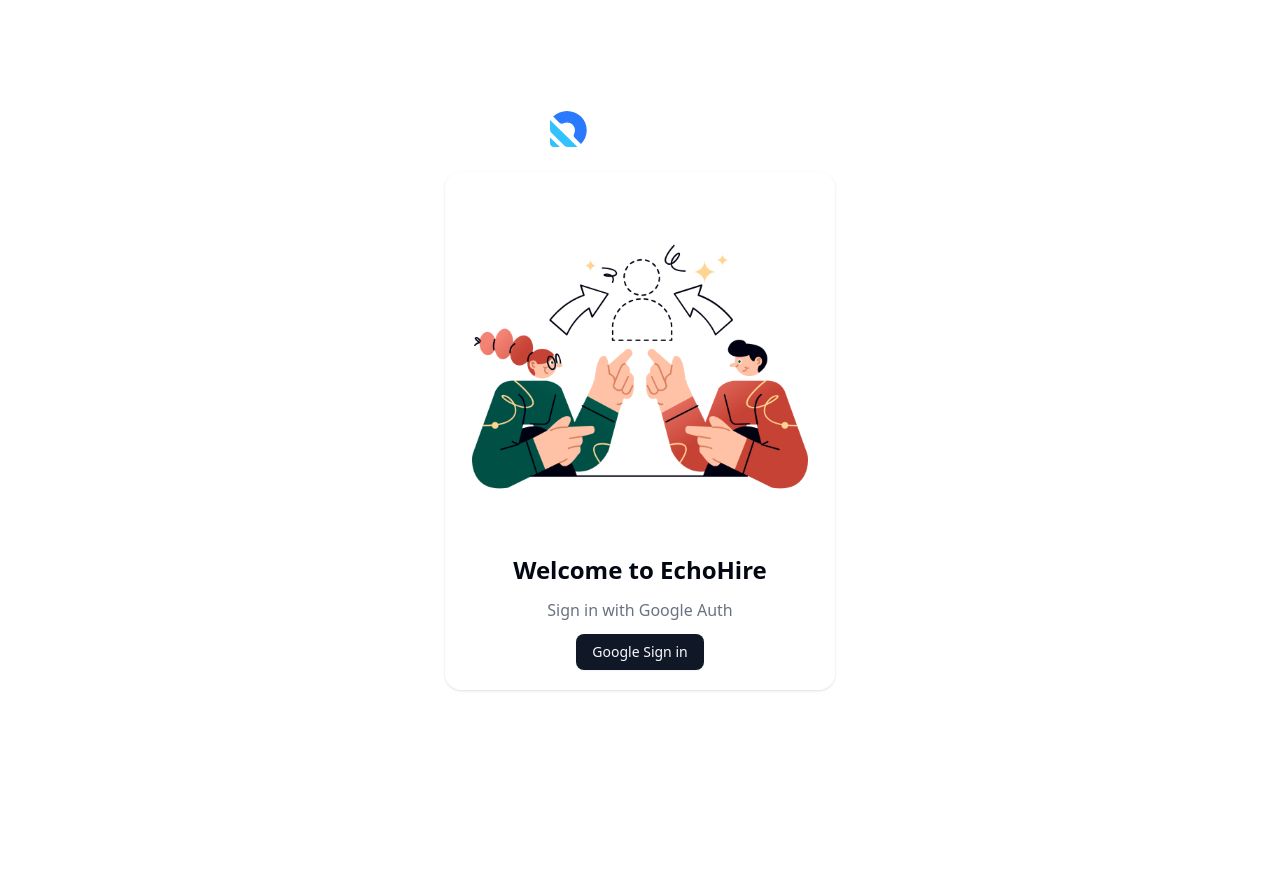
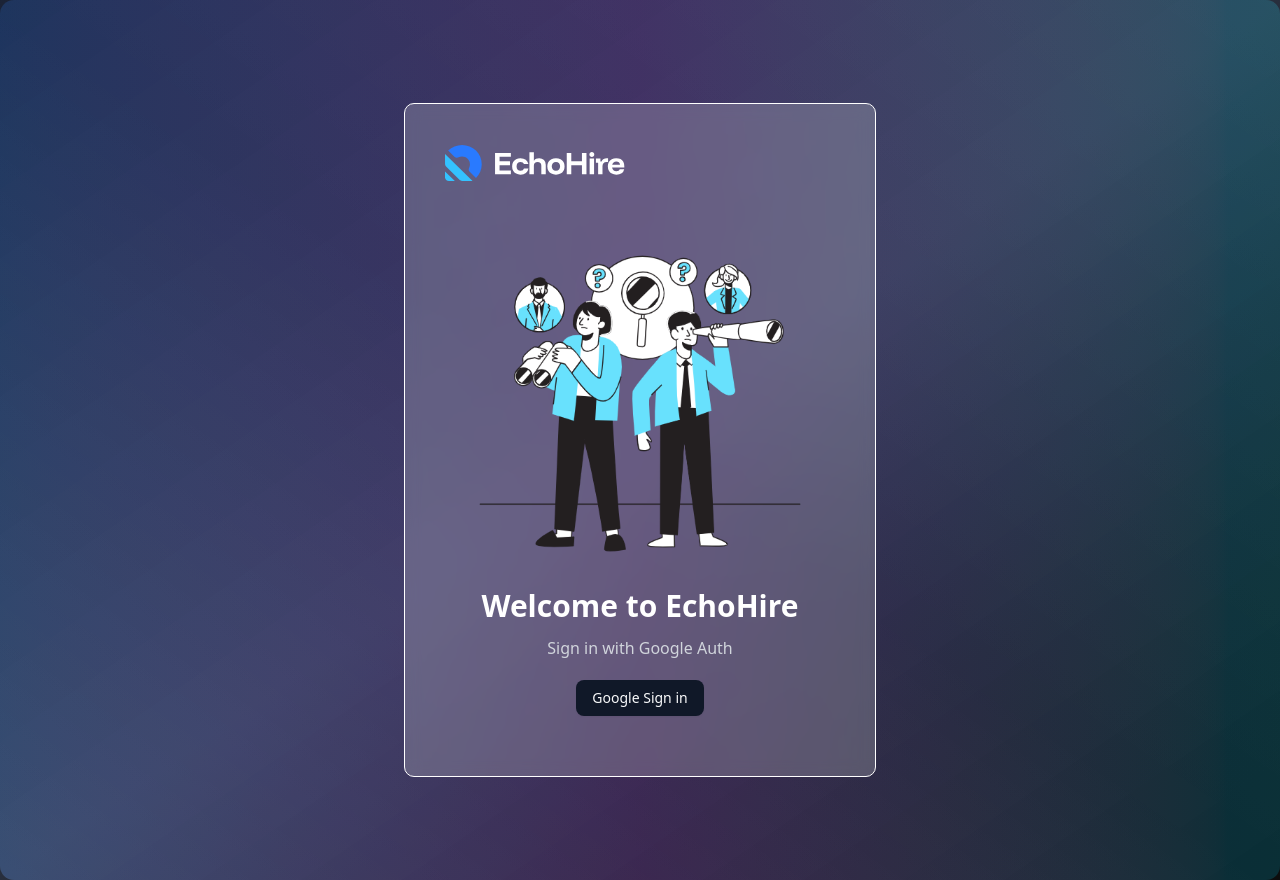
Before and after one commit to shwetasingole/AI-Recruiter, a Next.js app: page /auth in a window 1280 px wide. Before the commit the page ends 800 px from the top, so only its background shows below. Built offline with nearby package versions, Linux system fonts and the light colour scheme; no server answers; the database is empty.

Commit message:
login-page

```diff
--- /dev/null
+++ b/app/(main)/scheduled-interview/[interview_id]/details/page.jsx
@@ -0,0 +1,31 @@
+"use client"
+import React, { use, useEffect ,useState} from 'react'
+import { useParams } from 'next/navigation';
+import { supabase } from "@/services/supabaseClient";
+import { useUser } from '@/context/UserDetailContext';
+
+const InterviewDetails = () => {
+    const {interview_id}=useParams();
+    const { user } = useUser();
+    const [interviewDetails, setInterviewDetails] = useState();
+
+    useEffect(()=>{
+        user && GetInterviewDetails();
+    },[user]);
+    const GetInterviewDetails=async()=>{
+         const result = await supabase
+              .from("Interviews")
+              .select("jobTitle,created_at,duration,interview_id,interview_feedback(userEmail)")
+              .eq("userEmail", user?.email)
+              .eq('interview_id',interview_id)
+
+              console.log(result.data);
+              setInterviewDetails(result.data)
+
+    }
+  return (
+    <div>InterviewDetails</div>
+  )
+}
+
+export default InterviewDetails
--- a/app/(main)/scheduled-interview/page.jsx
+++ b/app/(main)/scheduled-interview/page.jsx
@@ -4,6 +4,8 @@
 import { Button } from "@/components/ui/button";
 import { useUser } from "@/context/UserDetailContext";
 import { supabase } from "@/services/supabaseClient";
+import Link from "next/link";
+import { toast } from "sonner";
 // import { toast } from "sonner";
 
 const ScheduledInterview = () => {
@@ -23,7 +25,22 @@
   useEffect(() => {
     user && GetInterview();
   }, [user]);
+const copyLink = (interviewId) => {
+    const url = `${process.env.NEXT_PUBLIC_HOST_URL}/${interviewId}`;
+    console.log(url);
+    navigator.clipboard.writeText(url);
+    toast("Copied Link");
+  };
+  const onSend = (interviewId) => {
+    const url = `${process.env.NEXT_PUBLIC_HOST_URL}/${interviewId}`;
+    const subject = encodeURIComponent("Aicruiter Interview Link");
+    const body = encodeURIComponent("Interview Link: " + url);
 
+    window.open(
+      `https://mail.google.com/mail/?view=cm&to=shwetaingole27@gmail.com&su=${subject}&body=${body}`,
+      "_blank"
+    );
+  };
   return (
     <div className="my-7">
      <h2 className="font-bold text-2xl text-gray-300">Scheduled Interview Feedback</h2>
@@ -60,13 +77,13 @@
                            <CopyIcon className="w-3 h-3 " />
                            Copy Link
                          </Button>
-                         <Button
+                        {!viewDetail ?<Button
                            className="text-sm bg-blue-600 flex items-center gap-1 px-2 py-1"
                           //  onClick={() => onSend(item.interview_id)}
                          >
                            <SendIcon className="w-3 h-3" />
                            Send
-                         </Button>
+                         </Button>:<Link href={`/scheduled-interview/${item?.interview_id}/details`}><Button>View Details</Button></Link> }
                        </div>
                      </div>
                    ))}
--- a/app/auth/page.jsx
+++ b/app/auth/page.jsx
@@ -6,34 +6,54 @@
 
 const Login = () => {
   const signInWithGoogle = async () => {
-    // google lgojn
     const { error } = await supabase.auth.signInWithOAuth({
       provider: "google",
-      options: {
-        redirectTo: `https://ai-recruiter-1i3x.vercel.app/auth/callback`,
-      },
+      // options: {
+      //   redirectTo: `https://ai-recruiter-1i3x.vercel.app/auth/callback`,
+      // },
     });
     if (error) {
       console.log("Error", error.message);
     }
   };
+
   return (
-    <div className="flex flex-col items-center justify-center h-screen">
+    <div className="relative min-h-screen flex items-center justify-center text-gray-300 overflow-hidden">
+
+      {/* Background Effects */}
+      <div className="absolute inset-0 z-0">
+        {/* Dark blurred background */}
+        <div className="absolute inset-0 bg-gradient-to-br from-slate-900/95 via-gray-900/90 to-black/95 backdrop-blur-xl"></div>
+
+        {/* Glossy overlay */}
+        <div className="absolute inset-0 bg-gradient-to-tr from-white/10 via-transparent to-white/5 rounded-xl"></div>
+
+        {/* Border glow */}
+        <div className="absolute inset-0 rounded-xl bg-gradient-to-r from-blue-500/20 via-purple-500/20 to-cyan-500/20 p-[1px]">
+          <div className="w-full h-full bg-transparent rounded-xl"></div>
+        </div>
+      </div>
+
+      {/* Content */}
+      <div className="relative z-10 flex flex-col items-center justify-center h-screen my-10">
+        <div className="bg-white/20 backdrop-blur-sm p-10 rounded-lg border border-white">
           <div>
             <Image src="/logo-new1.svg" alt="logo" width={180} height={100} />
           </div>
-      <div className="mt-6 text-center flex flex-col items-center gap-3 rounded-2xl shadow p-5">
+          <div className="mt-6 text-center flex flex-col items-center gap-3 p-5">
             <Image
-          src="/Hiring 1.png"
+              src="/Hiring 1 (1).png"
               alt="Hiring illustration"
               width={350}
               height={400}
             />
-        <h2 className="text-2xl font-bold">Welcome to EchoHire</h2>
-        <p className="text-gray-500">Sign in with Google Auth</p>
-        <Button className="" onClick={signInWithGoogle}>
+            <h2 className="text-3xl font-bold text-white">Welcome to EchoHire</h2>
+            <p className="text-gray-300">Sign in with Google Auth</p>
+            <Button className="relative mt-2" onClick={signInWithGoogle}>
               Google Sign in
             </Button>
+          </div>
+        </div>
       </div>
     </div>
   );
```
Lines whose indentation alone changed are shown as unchanged.
